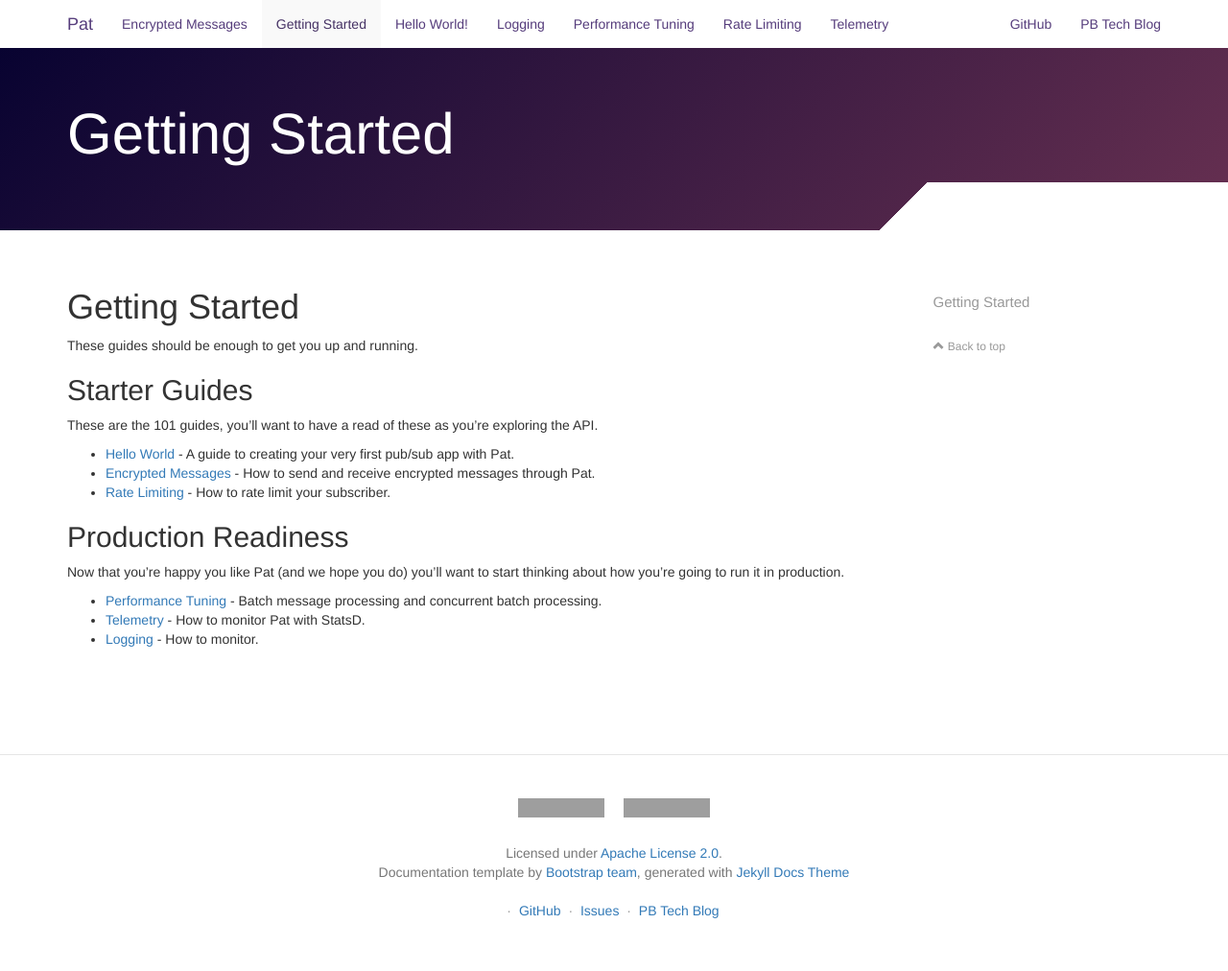
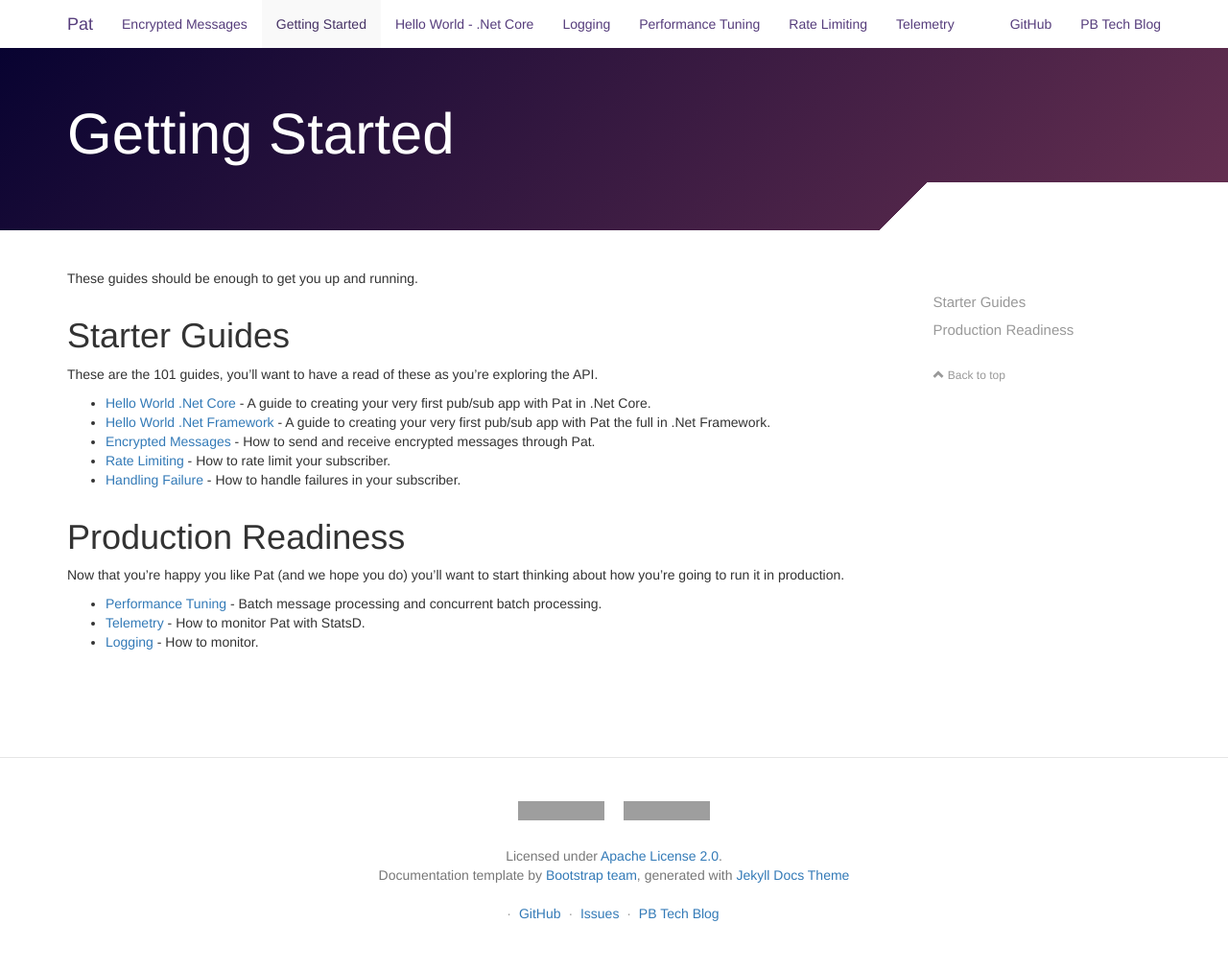
Before and after one commit to purplebricks/pat, a Jekyll site: the page built from docs/getting-started.md, in a window 1280 px wide. Shown: the whole page at 96% size. Built offline with Jekyll 4.4.1, drawn with Linux system fonts in a browser that asks for light colours; nearby versions of some CDN libraries; grey boxes are pictures that could not be loaded.

Commit message:
Hello World WIP

```diff
--- a/docs/getting-started.md
+++ b/docs/getting-started.md
@@ -5,19 +5,19 @@ sort: 1
 title: Getting Started
 ---
 
-# Getting Started
-
 These guides should be enough to get you up and running.
 
-## Starter Guides
+# Starter Guides
 
 These are the 101 guides, you'll want to have a read of these as you're exploring the API.
 
- - [Hello World](hello-world.html) - A guide to creating your very first pub/sub app with Pat.
+ - [Hello World .Net Core](hello-world-dotnetcore.html) - A guide to creating your very first pub/sub app with Pat in .Net Core.
+ - [Hello World .Net Framework](hello-world-netframework.html) - A guide to creating your very first pub/sub app with Pat the full in .Net Framework.
  - [Encrypted Messages](encrypted-messages) - How to send and receive encrypted messages through Pat.
  - [Rate Limiting](rate-limiting.html) - How to rate limit your subscriber.
+ - [Handling Failure](handling-failure.html) - How to handle failures in your subscriber.
 
-## Production Readiness
+# Production Readiness
 
 Now that you're happy you like Pat (and we hope you do) you'll want to start thinking about how you're going to run it in production.
 
```
Also changed, not shown: docs/hello-world-dotnetcore.md (added, +77 -0 lines), docs/hello-world-netframework.md (added, +16 -0 lines), docs/hello-world.md (deleted, +0 -12 lines).
